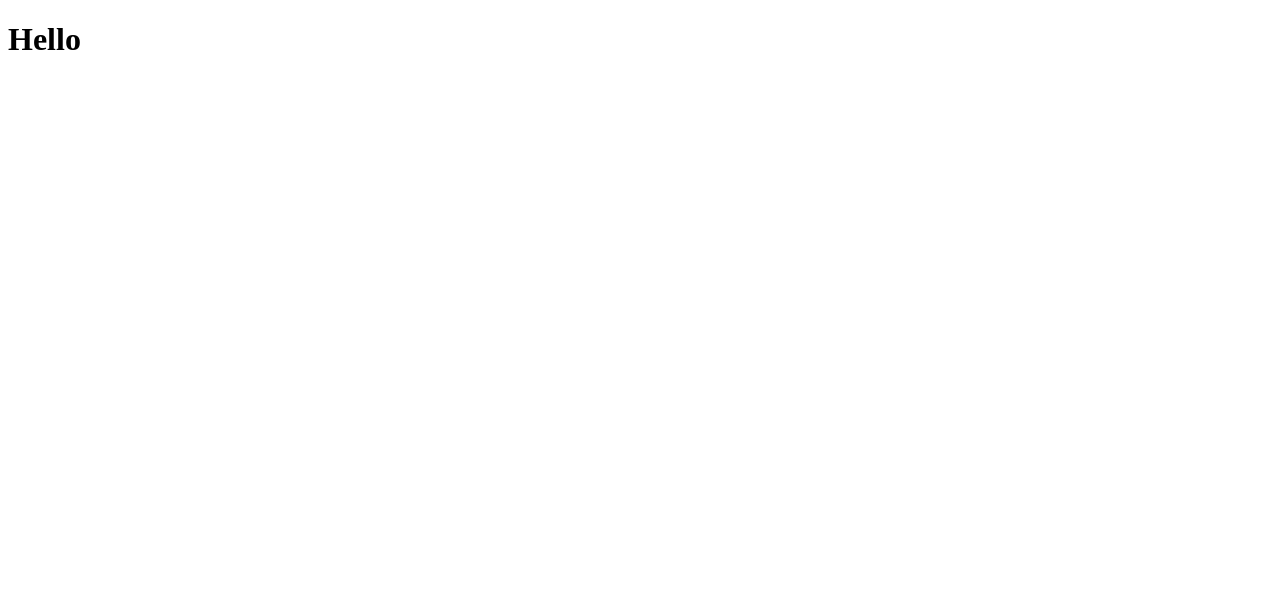
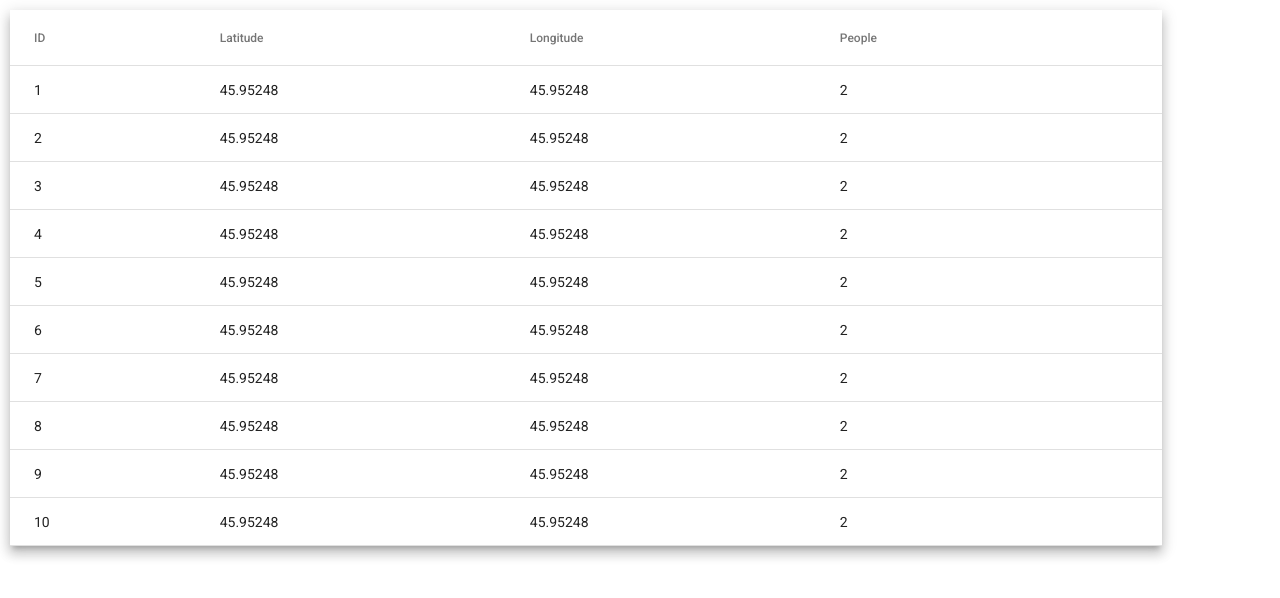
Before and after one commit to salatandre/TSAC2019_Exam, an Angular app: page / in a window 1280 px wide. Shown: the top 598 px of the page. Built offline with nearby package versions, Linux system fonts and the light colour scheme.

Commit message:
created frontend table data

```diff
--- a/angular.json
+++ b/angular.json
@@ -23,6 +23,7 @@
               "src/assets"
             ],
             "styles": [
+              "./node_modules/@angular/material/prebuilt-themes/indigo-pink.css",
               "src/styles.css"
             ],
             "scripts": []
@@ -79,6 +80,7 @@
             "tsConfig": "src/tsconfig.spec.json",
             "karmaConfig": "src/karma.conf.js",
             "styles": [
+              "./node_modules/@angular/material/prebuilt-themes/indigo-pink.css",
               "src/styles.css"
             ],
             "scripts": [],
--- a/src/app/app.component.html
+++ b/src/app/app.component.html
@@ -1 +1 @@
-<h1>Hello</h1>
+<app-bus-data></app-bus-data>
--- /dev/null
+++ b/src/app/bus/bus-data/bus-data.component.css
@@ -0,0 +1,4 @@
+table {
+  width: 90%;
+  margin: 10px
+}
--- /dev/null
+++ b/src/app/bus/bus-data/bus-data.component.html
@@ -0,0 +1,26 @@
+<table mat-table [dataSource]="dataSource" class="mat-elevation-z8">
+
+  <ng-container matColumnDef="id">
+    <th mat-header-cell *matHeaderCellDef> ID </th>
+    <td mat-cell *matCellDef="let element"> {{element.id}} </td>
+  </ng-container>
+
+  <ng-container matColumnDef="latitude">
+    <th mat-header-cell *matHeaderCellDef> Latitude </th>
+    <td mat-cell *matCellDef="let element"> {{element.latitude}} </td>
+  </ng-container>
+
+  <ng-container matColumnDef="longitude">
+    <th mat-header-cell *matHeaderCellDef> Longitude </th>
+    <td mat-cell *matCellDef="let element"> {{element.longitude}} </td>
+  </ng-container>
+
+  <ng-container matColumnDef="people">
+    <th mat-header-cell *matHeaderCellDef> People </th>
+    <td mat-cell *matCellDef="let element"> {{element.people}} </td>
+  </ng-container>
+
+  <tr mat-header-row *matHeaderRowDef="displayedColumns"></tr>
+  <tr mat-row *matRowDef="let row; columns: displayedColumns;">
+  </tr>
+</table>
--- /dev/null
+++ b/src/app/bus/bus-data/bus-data.component.ts
@@ -0,0 +1,31 @@
+import { Component } from "@angular/core";
+
+export interface BusData {
+  id: number;
+  latitude: number;
+  longitude: number;
+  people: number;
+}
+
+const ELEMENT_DATA: BusData[] = [
+  { id: 1, latitude: 45.95248, longitude: 45.95248, people: 2 },
+  { id: 2, latitude: 45.95248, longitude: 45.95248, people: 2 },
+  { id: 3, latitude: 45.95248, longitude: 45.95248, people: 2 },
+  { id: 4, latitude: 45.95248, longitude: 45.95248, people: 2 },
+  { id: 5, latitude: 45.95248, longitude: 45.95248, people: 2 },
+  { id: 6, latitude: 45.95248, longitude: 45.95248, people: 2 },
+  { id: 7, latitude: 45.95248, longitude: 45.95248, people: 2 },
+  { id: 8, latitude: 45.95248, longitude: 45.95248, people: 2 },
+  { id: 9, latitude: 45.95248, longitude: 45.95248, people: 2 },
+  { id: 10, latitude: 45.95248, longitude: 45.95248, people: 2 }
+];
+
+@Component({
+  selector: "app-bus-data",
+  styleUrls: ["bus-data.component.css"],
+  templateUrl: "./bus-data.component.html"
+})
+export class BusDataComponent {
+  displayedColumns: string[] = ["id", "latitude", "longitude", "people"];
+  dataSource = ELEMENT_DATA;
+}
--- a/src/index.html
+++ b/src/index.html
@@ -1,5 +1,6 @@
 <!doctype html>
 <html lang="en">
+
 <head>
   <meta charset="utf-8">
   <title>Transport</title>
@@ -7,8 +8,12 @@
 
   <meta name="viewport" content="width=device-width, initial-scale=1">
   <link rel="icon" type="image/x-icon" href="favicon.ico">
+  <link href="https://fonts.googleapis.com/css?family=Roboto:300,400,500" rel="stylesheet">
+  <link href="https://fonts.googleapis.com/icon?family=Material+Icons" rel="stylesheet">
 </head>
+
 <body>
   <app-root></app-root>
 </body>
+
 </html>
--- a/src/main.ts
+++ b/src/main.ts
@@ -1,3 +1,4 @@
+import 'hammerjs';
 import { enableProdMode } from '@angular/core';
 import { platformBrowserDynamic } from '@angular/platform-browser-dynamic';
 
--- a/src/styles.css
+++ b/src/styles.css
@@ -1 +1,12 @@
 /* You can add global styles to this file, and also import other style files */
+@import "~@angular/material/prebuilt-themes/indigo-pink.css";
+
+html,
+body {
+  height: 100%;
+}
+
+body {
+  margin: 0;
+  font-family: Roboto, "Helvetica Neue", sans-serif;
+}
```
Also changed, not shown: package.json (+5 -2 lines), src/app/app.module.ts (+14 -9 lines), 1 other file (tests, documents, lock files or other folders).
